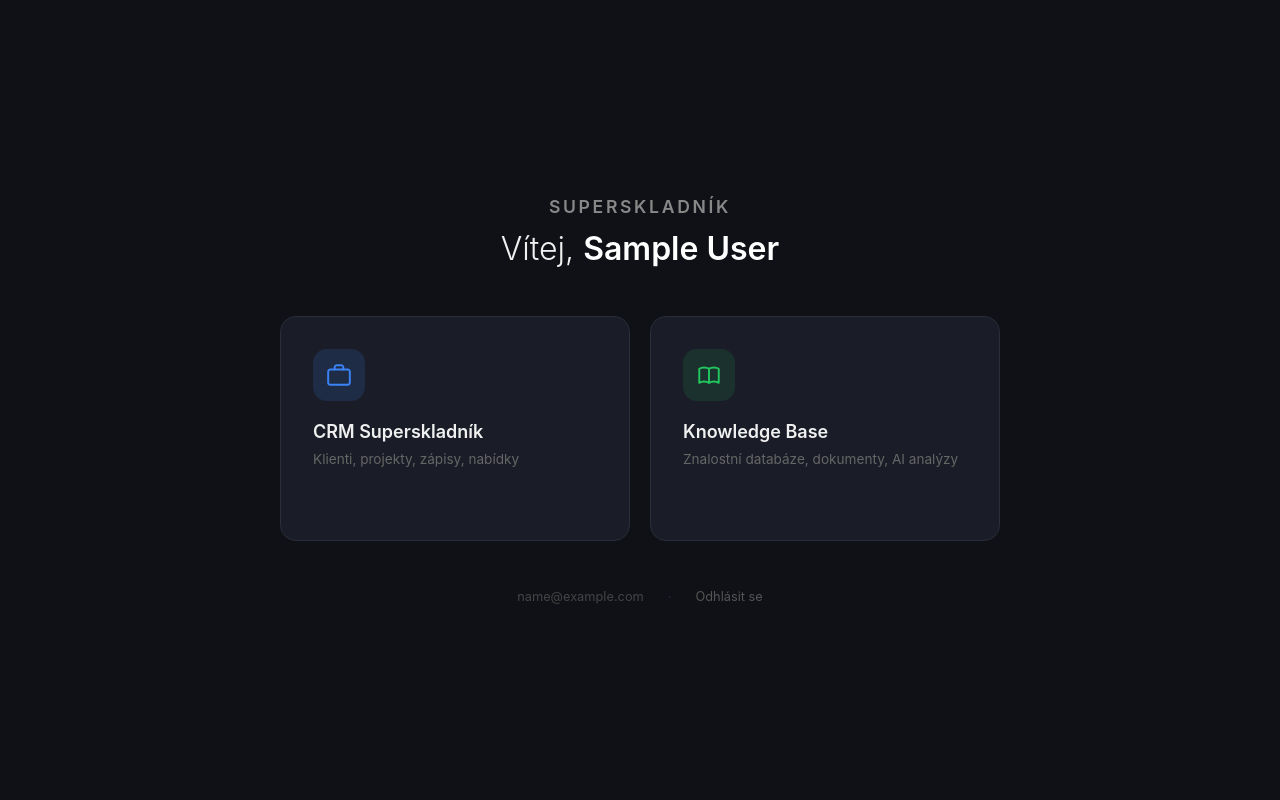
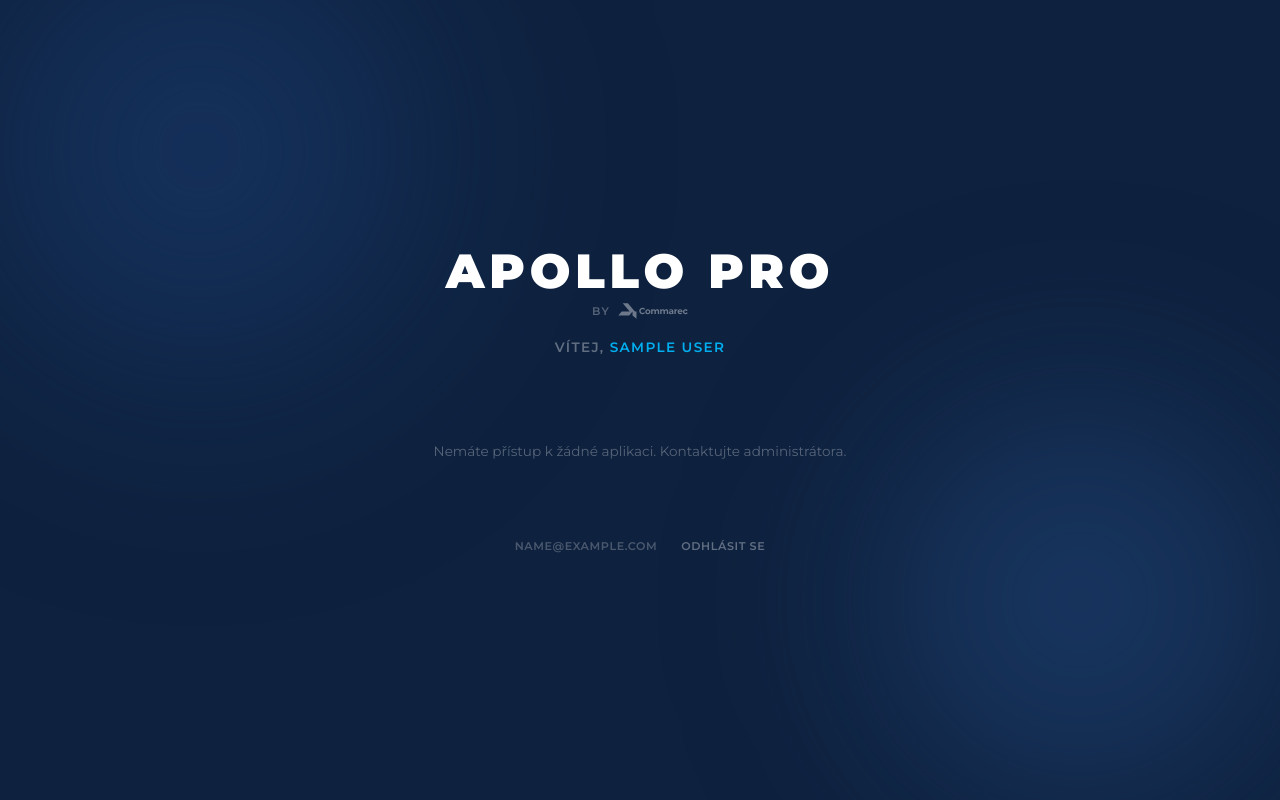
Before and after one commit to CommarecMK/portal_apollopro, a Flask app: page /portal in a window 1280 px wide. Run offline with Flask 3, Linux system fonts and the light colour scheme; the visitor is signed in with stand-in values (Sample User, id 1); tables that the repository leaves empty hold one stand-in row (values such as "Sample post").

Commit message:
Add files via upload

```diff
--- a/app/__init__.py
+++ b/app/__init__.py
@@ -1,4 +1,4 @@
-"""Portal app — přihlášení a rozcestník pro apollopro.io"""
+"""app/__init__.py — Portal factory."""
 import os
 from flask import Flask
 from .extensions import db
@@ -21,4 +21,8 @@ def create_app():
     from .routes.main import bp
     app.register_blueprint(bp)
 
+    with app.app_context():
+        from .models import PortalAppPermission
+        db.create_all()
+
     return app
--- a/app/routes/main.py
+++ b/app/routes/main.py
@@ -1,56 +1,78 @@
-"""routes/main.py — Portal: přihlášení + rozcestník."""
+"""routes/main.py — Portal: přihlášení, rozcestník, admin."""
 import os
-from flask import Blueprint, render_template, request, session, redirect, url_for, jsonify
-from werkzeug.security import check_password_hash
+from flask import Blueprint, render_template, request, session, redirect, url_for, jsonify, abort
+from werkzeug.security import check_password_hash, generate_password_hash
 from ..extensions import db
 from ..sso import vytvor_token
+from ..models import User, PortalAppPermission
 
 bp = Blueprint("main", __name__)
 
-
-# ── Sdílený User model (čte stejnou DB jako CRM) ──────────────────────
-class User(db.Model):
-    __tablename__ = "user"
-    id            = db.Column(db.Integer, primary_key=True)
-    email         = db.Column(db.String(120), unique=True, nullable=False)
-    name          = db.Column(db.String(80), nullable=False)
-    password_hash = db.Column(db.String(256), nullable=False)
-    is_admin      = db.Column(db.Boolean, default=False)
-    is_active     = db.Column(db.Boolean, default=True)
-    role          = db.Column(db.String(40), default="konzultant")
+# ── Definice všech dostupných aplikací ────────────────────────────────
+ALL_APPS = [
+    {
+        "key": "crm",
+        "nazev": "Zápisy (CRM)",
+        "popis": "Klienti, projekty, zápisy, nabídky",
+        "ikona": "crm",
+        "barva": "#00AFF0",
+        "url_env": "CRM_URL",
+        "url_default": "https://crm.apollopro.io",
+    },
+    {
+        "key": "brain",
+        "nazev": "Brain",
+        "popis": "Znalostní databáze, dokumenty, AI analýzy",
+        "ikona": "brain",
+        "barva": "#22c55e",
+        "url_env": "KB_URL",
+        "url_default": "https://brain.apollopro.io",
+    },
+    # Přidej sem další aplikace:
+    # {
+    #     "key": "nova",
+    #     "nazev": "Nová aplikace",
+    #     "popis": "Popis funkce",
+    #     "ikona": "nova",
+    #     "barva": "#f97316",
+    #     "url_env": "NOVA_URL",
+    #     "url_default": "https://nova.apollopro.io",
+    # },
+]
 
 
-# ── Seznam aplikací — přidávej sem nové dlaždice ──────────────────────
-def sestav_aplikace(user):
-    crm_url = os.environ.get("CRM_URL", "https://crm.apollopro.io")
-    kb_url  = os.environ.get("KB_URL",  "https://kb.apollopro.io")
+def get_user_apps(user):
+    """Vrátí seznam aplikací které smí uživatel vidět."""
+    if user.role == "superadmin":
+        app_keys = [a["key"] for a in ALL_APPS]
+    else:
+        perms = PortalAppPermission.query.filter_by(user_id=user.id).all()
+        app_keys = [p.app_key for p in perms]
 
     token = vytvor_token(user.id, user.name, user.role)
+    result = []
+    for app_def in ALL_APPS:
+        if app_def["key"] not in app_keys:
+            continue
+        base_url = os.environ.get(app_def["url_env"], app_def["url_default"])
+        result.append({
+            **app_def,
+            "url": f"{base_url}/auth?token={token}",
+        })
+    return result
 
-    return [
-        {
-            "nazev": "CRM Superskladník",
-            "popis": "Klienti, projekty, zápisy, nabídky",
-            "ikona": "crm",
-            "url": f"{crm_url}/auth?token={token}",
-            "barva": "modra",
-        },
-        {
-            "nazev": "Knowledge Base",
-            "popis": "Znalostní databáze, dokumenty, AI analýzy",
-            "ikona": "kb",
-            "url": f"{kb_url}/auth?token={token}",
-            "barva": "zelena",
-        },
-        # Sem přidej další appky v budoucnu:
-        # {
-        #     "nazev": "Nová appka",
-        #     "popis": "Popis funkce",
-        #     "ikona": "nova",
-        #     "url": f"{nova_url}/auth?token={token}",
-        #     "barva": "oranzova",
-        # },
-    ]
+
+def admin_required(f):
+    from functools import wraps
+    @wraps(f)
+    def decorated(*args, **kwargs):
+        if "user_id" not in session:
+            return redirect(url_for("main.login"))
+        user = User.query.get(session["user_id"])
+        if not user or user.role != "superadmin":
+            abort(403)
+        return f(*args, **kwargs)
+    return decorated
 
 
 # ── ROUTES ─────────────────────────────────────────────────────────────
@@ -86,8 +108,9 @@ def portal():
     if not user:
         session.clear()
         return redirect(url_for("main.login"))
-    aplikace = sestav_aplikace(user)
-    return render_template("portal.html", aplikace=aplikace, current_user=user)
+    aplikace = get_user_apps(user)
+    je_admin = user.role == "superadmin"
+    return render_template("portal.html", aplikace=aplikace, current_user=user, je_admin=je_admin)
 
 
 @bp.route("/logout")
@@ -96,6 +119,81 @@ def logout():
     return redirect(url_for("main.login"))
 
 
+# ── ADMIN ──────────────────────────────────────────────────────────────
+
+@bp.route("/admin")
+@admin_required
+def admin():
+    uzivatele = User.query.order_by(User.name).all()
+    vsechny_apps = ALL_APPS
+    # Pro každého uživatele zjisti která oprávnění má
+    perm_map = {}
+    for p in PortalAppPermission.query.all():
+        perm_map.setdefault(p.user_id, set()).add(p.app_key)
+    return render_template("admin.html",
+        uzivatele=uzivatele,
+        vsechny_apps=vsechny_apps,
+        perm_map=perm_map,
+        current_user=User.query.get(session["user_id"])
+    )
+
+
+@bp.route("/admin/uzivatel/<int:user_id>/opravneni", methods=["POST"])
+@admin_required
+def uzivatel_opravneni(user_id):
+    """Uloží oprávnění aplikací pro uživatele."""
+    user = User.query.get_or_404(user_id)
+    vybrane_keys = request.form.getlist("app_keys")
+
+    # Smaž stará oprávnění
+    PortalAppPermission.query.filter_by(user_id=user_id).delete()
+
+    # Ulož nová
+    for key in vybrane_keys:
+        if any(a["key"] == key for a in ALL_APPS):
+            db.session.add(PortalAppPermission(user_id=user_id, app_key=key))
+
+    db.session.commit()
+    return redirect(url_for("main.admin"))
+
+
+@bp.route("/admin/uzivatel/novy", methods=["POST"])
+@admin_required
+def novy_uzivatel():
+    """Vytvoří nového uživatele."""
+    email    = request.form.get("email", "").strip().lower()
+    name     = request.form.get("name", "").strip()
+    password = request.form.get("password", "").strip()
+    role     = request.form.get("role", "konzultant")
+
+    if not email or not name or not password:
+        return redirect(url_for("main.admin"))
+
+    if User.query.filter_by(email=email).first():
+        return redirect(url_for("main.admin"))
+
+    user = User(
+        email=email,
+        name=name,
+        password_hash=generate_password_hash(password),
+        role=role,
+        is_active=True,
+        is_admin=(role == "superadmin"),
+    )
+    db.session.add(user)
+    db.session.commit()
+    return redirect(url_for("main.admin"))
+
+
+@bp.route("/admin/uzivatel/<int:user_id>/aktivovat", methods=["POST"])
+@admin_required
+def uzivatel_aktivovat(user_id):
+    user = User.query.get_or_404(user_id)
+    user.is_active = not user.is_active
+    db.session.commit()
+    return redirect(url_for("main.admin"))
+
+
 @bp.route("/health")
 def health():
     return jsonify({"status": "ok"})
--- a/templates/portal.html
+++ b/templates/portal.html
@@ -3,209 +3,142 @@
 <head>
 <meta charset="UTF-8">
 <meta name="viewport" content="width=device-width, initial-scale=1.0">
-  <title>Rozcestník — Superskladník</title>
+<title>Portál — Apollo Pro</title>
+<link rel="preconnect" href="https://fonts.googleapis.com">
+<link href="https://fonts.googleapis.com/css2?family=Montserrat:wght@300;400;500;600;700;900&display=swap" rel="stylesheet">
 <style>
-    *, *::before, *::after { box-sizing: border-box; margin: 0; padding: 0; }
+* { margin: 0; padding: 0; box-sizing: border-box; }
+body { font-family: 'Montserrat', sans-serif; min-height: 100vh; background: #0E213E; display: flex; flex-direction: column; align-items: center; justify-content: center; padding: 2rem; }
+.bg { position: fixed; inset: 0; background: #0E213E; z-index: 0; }
+.bg-orb { position: absolute; border-radius: 50%; filter: blur(80px); }
+.bg-orb-1 { width: 700px; height: 700px; background: radial-gradient(circle, rgba(23,55,103,0.9) 0%, transparent 70%); top: -200px; left: -150px; }
+.bg-orb-2 { width: 600px; height: 600px; background: radial-gradient(circle, rgba(37,79,138,0.6) 0%, transparent 70%); bottom: -100px; right: -100px; }
+.obsah { position: relative; z-index: 10; width: 100%; max-width: 760px; }
 
-    body {
-      font-family: -apple-system, BlinkMacSystemFont, "Segoe UI", sans-serif;
-      background: #0f1117;
-      color: #e8e8e8;
-      min-height: 100vh;
-      display: flex;
-      flex-direction: column;
-      align-items: center;
-      justify-content: center;
-      padding: 2rem;
+.hlavicka { text-align: center; margin-bottom: 2.5rem; }
+
+/* Apollo Pro nadpis */
+.apollo-nazev {
+  font-size: 3rem;
+  font-weight: 900;
+  color: #fff;
+  text-transform: uppercase;
+  letter-spacing: 0.1em;
+  line-height: 1;
+  margin-bottom: 0.5rem;
 }
 
-    .hlavicka {
-      text-align: center;
-      margin-bottom: 3rem;
-    }
-
-    .logo {
-      font-size: 1.1rem;
-      font-weight: 600;
-      letter-spacing: 0.15em;
-      text-transform: uppercase;
-      color: #888;
-      margin-bottom: 0.75rem;
-    }
-
-    .pozdrav {
-      font-size: 2rem;
-      font-weight: 300;
-      color: #f0f0f0;
-    }
-
-    .pozdrav span {
-      font-weight: 600;
-      color: #fff;
-    }
-
-    /* Mřížka dlaždic */
-    .dlazdicove-pole {
-      display: grid;
-      grid-template-columns: repeat(auto-fit, minmax(260px, 1fr));
-      gap: 1.25rem;
-      width: 100%;
-      max-width: 720px;
-    }
-
-    .dlazdicova-karta {
-      display: block;
-      text-decoration: none;
-      background: #1a1d27;
-      border: 1px solid #2a2d3a;
-      border-radius: 16px;
-      padding: 2rem;
-      transition: transform 0.15s ease, border-color 0.15s ease, background 0.15s ease;
-      cursor: pointer;
-    }
-
-    .dlazdicova-karta:hover {
-      transform: translateY(-3px);
-      border-color: #3a3d50;
-      background: #1e2133;
-    }
-
-    .dlazdicova-karta:active {
-      transform: translateY(0);
-    }
-
-    /* Ikona dlaždice */
-    .ikona-obal {
-      width: 52px;
-      height: 52px;
-      border-radius: 14px;
+/* by Commarec s logem */
+.by-commarec {
   display: flex;
   align-items: center;
   justify-content: center;
+  gap: 0.5rem;
   margin-bottom: 1.25rem;
-      font-size: 1.5rem;
+}
+.by-text {
+  font-size: 11px;
+  font-weight: 600;
+  color: rgba(255,255,255,0.3);
+  letter-spacing: 0.15em;
+  text-transform: uppercase;
+}
+.commarec-logo {
+  height: 16px;
+  width: auto;
+  opacity: 0.4;
 }
 
-    .ikona-obal.modra  { background: rgba(59, 130, 246, 0.15); }
-    .ikona-obal.zelena { background: rgba(34, 197, 94, 0.12); }
-    .ikona-obal.oranzova { background: rgba(249, 115, 22, 0.12); }
-    .ikona-obal.fialova { background: rgba(168, 85, 247, 0.12); }
+/* Pozdrav */
+.pozdrav {
+  font-size: 0.85rem;
+  font-weight: 600;
+  color: rgba(255,255,255,0.35);
+  letter-spacing: 0.1em;
+  text-transform: uppercase;
+}
+.pozdrav span { color: #00AFF0; }
 
-    /* SVG ikony */
-    .ikona-svg {
-      width: 26px;
-      height: 26px;
+/* Dlaždice */
+.mrizka { display: grid; grid-template-columns: repeat(auto-fit, minmax(280px, 1fr)); gap: 1rem; margin-top: 2rem; }
+.dlazdicova-karta {
+  display: block; text-decoration: none;
+  background: rgba(255,255,255,0.05);
+  border: 1px solid rgba(255,255,255,0.1);
+  border-radius: 8px;
+  padding: 1.75rem;
+  transition: background 0.2s, border-color 0.2s, transform 0.15s;
 }
-    .modra  .ikona-svg { color: #3b82f6; }
-    .zelena .ikona-svg { color: #22c55e; }
-    .oranzova .ikona-svg { color: #f97316; }
-    .fialova .ikona-svg { color: #a855f7; }
-
-    .nazev-aplikace {
-      font-size: 1.125rem;
-      font-weight: 600;
-      color: #f0f0f0;
-      margin-bottom: 0.4rem;
-    }
-
-    .popis-aplikace {
-      font-size: 0.85rem;
-      color: #666;
-      line-height: 1.5;
-    }
-
-    .sipka {
-      margin-top: 1.5rem;
-      display: flex;
-      align-items: center;
-      gap: 0.4rem;
-      font-size: 0.8rem;
-      font-weight: 500;
-      opacity: 0;
-      transition: opacity 0.15s ease;
-    }
-    .modra  .sipka { color: #3b82f6; }
-    .zelena .sipka { color: #22c55e; }
-    .oranzova .sipka { color: #f97316; }
-    .fialova .sipka { color: #a855f7; }
-
+.dlazdicova-karta:hover { background: rgba(255,255,255,0.09); border-color: rgba(0,175,240,0.4); transform: translateY(-2px); }
+.ikona-obal { width: 44px; height: 44px; border-radius: 10px; display: flex; align-items: center; justify-content: center; margin-bottom: 1rem; }
+.ikona-svg { width: 22px; height: 22px; }
+.nazev-app { font-size: 1rem; font-weight: 900; color: #fff; margin-bottom: 0.3rem; text-transform: uppercase; letter-spacing: 0.06em; }
+.popis-app { font-size: 0.78rem; color: rgba(255,255,255,0.4); font-weight: 500; }
+.sipka { margin-top: 1.25rem; font-size: 0.72rem; font-weight: 700; color: #00AFF0; letter-spacing: 0.1em; text-transform: uppercase; opacity: 0; transition: opacity 0.15s; }
 .dlazdicova-karta:hover .sipka { opacity: 1; }
 
 /* Patička */
-    .paticka {
-      margin-top: 3rem;
-      display: flex;
-      align-items: center;
-      gap: 1.5rem;
-      font-size: 0.8rem;
-      color: #444;
-    }
-
-    .paticka a {
-      color: #555;
-      text-decoration: none;
-      transition: color 0.15s;
-    }
-
-    .paticka a:hover { color: #888; }
-
-    .oddelovac { color: #2a2d3a; }
+.paticka { position: relative; z-index: 10; margin-top: 2rem; display: flex; align-items: center; gap: 1.5rem; font-size: 0.7rem; color: rgba(255,255,255,0.25); font-weight: 600; letter-spacing: 0.05em; text-transform: uppercase; }
+.paticka a { color: rgba(255,255,255,0.35); text-decoration: none; transition: color 0.15s; }
+.paticka a:hover { color: #00AFF0; }
+.btn-admin { background: rgba(0,175,240,0.12); border: 1px solid rgba(0,175,240,0.25); color: #00AFF0; padding: 0.35rem 0.9rem; border-radius: 4px; font-size: 0.65rem; font-weight: 700; letter-spacing: 0.08em; text-transform: uppercase; text-decoration: none; transition: background 0.15s; }
+.btn-admin:hover { background: rgba(0,175,240,0.22); color: #00AFF0; }
+.prazdne { text-align: center; padding: 3rem; color: rgba(255,255,255,0.3); font-size: 0.85rem; }
 </style>
 </head>
 <body>
+<div class="bg">
+  <div class="bg-orb bg-orb-1"></div>
+  <div class="bg-orb bg-orb-2"></div>
+</div>
 
+<div class="obsah">
   <div class="hlavicka">
-    <div class="logo">Superskladník</div>
+    <div class="apollo-nazev">Apollo Pro</div>
+    <div class="by-commarec">
+      <span class="by-text">by</span>
+      <img src="/static/logo-white.svg" alt="Commarec" class="commarec-logo">
+    </div>
     <div class="pozdrav">Vítej, <span>{{ current_user.name }}</span></div>
   </div>
 
-  <div class="dlazdicove-pole">
+  {% if aplikace %}
+  <div class="mrizka">
     {% for app in aplikace %}
     <a href="{{ app.url }}" class="dlazdicova-karta">
-
-      <div class="ikona-obal {{ app.barva }}">
+      <div class="ikona-obal" style="background: {{ app.barva }}22;">
         {% if app.ikona == "crm" %}
-        <!-- Ikona CRM: stavební bloky / briefcase -->
-        <svg class="ikona-svg" fill="none" viewBox="0 0 24 24" stroke="currentColor" stroke-width="1.8">
-          <path stroke-linecap="round" stroke-linejoin="round"
-            d="M20 7H4a2 2 0 00-2 2v10a2 2 0 002 2h16a2 2 0 002-2V9a2 2 0 00-2-2z"/>
-          <path stroke-linecap="round" stroke-linejoin="round"
-            d="M16 7V5a2 2 0 00-2-2h-4a2 2 0 00-2 2v2"/>
+        <svg class="ikona-svg" fill="none" viewBox="0 0 24 24" stroke="{{ app.barva }}" stroke-width="1.8">
+          <path stroke-linecap="round" stroke-linejoin="round" d="M20 7H4a2 2 0 00-2 2v10a2 2 0 002 2h16a2 2 0 002-2V9a2 2 0 00-2-2z"/>
+          <path stroke-linecap="round" stroke-linejoin="round" d="M16 7V5a2 2 0 00-2-2h-4a2 2 0 00-2 2v2"/>
         </svg>
-        {% elif app.ikona == "kb" %}
-        <!-- Ikona KB: kniha / databáze -->
-        <svg class="ikona-svg" fill="none" viewBox="0 0 24 24" stroke="currentColor" stroke-width="1.8">
-          <path stroke-linecap="round" stroke-linejoin="round"
-            d="M12 6.253v13m0-13C10.832 5.477 9.246 5 7.5 5S4.168 5.477 3 6.253v13C4.168 18.477 5.754 18 7.5 18s3.332.477 4.5 1.253m0-13C13.168 5.477 14.754 5 16.5 5c1.747 0 3.332.477 4.5 1.253v13C19.832 18.477 18.247 18 16.5 18c-1.746 0-3.332.477-4.5 1.253"/>
+        {% elif app.ikona == "brain" %}
+        <svg class="ikona-svg" fill="none" viewBox="0 0 24 24" stroke="{{ app.barva }}" stroke-width="1.8">
+          <path stroke-linecap="round" stroke-linejoin="round" d="M12 6.253v13m0-13C10.832 5.477 9.246 5 7.5 5S4.168 5.477 3 6.253v13C4.168 18.477 5.754 18 7.5 18s3.332.477 4.5 1.253m0-13C13.168 5.477 14.754 5 16.5 5c1.747 0 3.332.477 4.5 1.253v13C19.832 18.477 18.247 18 16.5 18c-1.746 0-3.332.477-4.5 1.253"/>
         </svg>
         {% else %}
-        <!-- Výchozí ikona -->
-        <svg class="ikona-svg" fill="none" viewBox="0 0 24 24" stroke="currentColor" stroke-width="1.8">
-          <path stroke-linecap="round" stroke-linejoin="round"
-            d="M4 6h16M4 12h16M4 18h16"/>
+        <svg class="ikona-svg" fill="none" viewBox="0 0 24 24" stroke="{{ app.barva }}" stroke-width="1.8">
+          <path stroke-linecap="round" stroke-linejoin="round" d="M4 6h16M4 12h16M4 18h16"/>
         </svg>
         {% endif %}
       </div>
-
-      <div class="nazev-aplikace">{{ app.nazev }}</div>
-      <div class="popis-aplikace">{{ app.popis }}</div>
-
-      <div class="sipka {{ app.barva }}">
-        Otevřít aplikaci
-        <svg width="14" height="14" fill="none" viewBox="0 0 24 24" stroke="currentColor" stroke-width="2">
-          <path stroke-linecap="round" stroke-linejoin="round" d="M9 5l7 7-7 7"/>
-        </svg>
-      </div>
-
+      <div class="nazev-app">{{ app.nazev }}</div>
+      <div class="popis-app">{{ app.popis }}</div>
+      <div class="sipka">Otevřít →</div>
     </a>
     {% endfor %}
+  </div>
+  {% else %}
+  <div class="prazdne">Nemáte přístup k žádné aplikaci. Kontaktujte administrátora.</div>
+  {% endif %}
 </div>
 
 <div class="paticka">
   <span>{{ current_user.email }}</span>
-    <span class="oddelovac">·</span>
+  {% if je_admin %}
+  <a href="{{ url_for('main.admin') }}" class="btn-admin">⚙ Admin</a>
+  {% endif %}
   <a href="{{ url_for('main.logout') }}">Odhlásit se</a>
 </div>
-
 </body>
 </html>
```
Also changed, not shown: app/models.py (added, +22 -0 lines), templates/admin.html (added, +152 -0 lines), templates/login.html (+62 -27 lines), static/logo-white.svg (added). Lines whose indentation alone changed are shown as unchanged.
